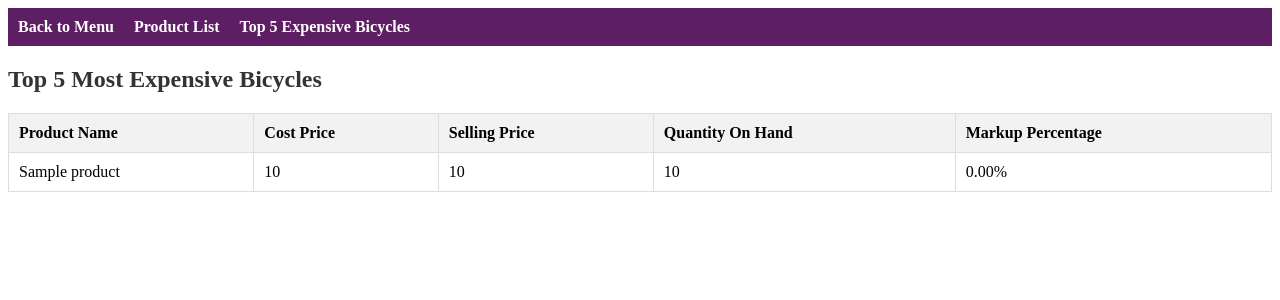
After one commit to Migi22/Sylvester_Bike_Shop, a PHP site: page /reports/top_expensive_bicycles.php in a window 1280 px wide. The commit adds this page. Shown: the top 300 px of the page. Run offline with PHP 8.4, Linux system fonts and the light colour scheme; tables that the repository leaves empty or names only in its code hold one stand-in row (values such as "Sample post").

Commit message:
top expensive added

```diff
--- a/product/index.php
+++ b/product/index.php
@@ -26,6 +26,7 @@ $stmt = $pdo->query($sql);
         <ul>
             <li><a href="/Sylvester_Bike_Shop">Back to Menu</a></li>
             <li><a href="add.php">Add Product</a></li>
+            <li><a href="../reports/top_expensive_bicycles.php">Top 5 Expensive Bicycles</a></li>
         </ul>
     </nav>
 
--- /dev/null
+++ b/reports/top_expensive_bicycles.php
@@ -0,0 +1,62 @@
+<?php
+// Include database connection
+include('../config/db_connection.php');
+
+// Query for the top 5 most expensive bicycles
+$sql = "SELECT product_name, cost_price, selling_price, quantity_on_hand,
+               ((selling_price - cost_price) / cost_price) * 100 AS markup_percentage
+        FROM product
+        ORDER BY selling_price DESC
+        LIMIT 5";
+
+$stmt = $pdo->query($sql);
+?>
+
+<!DOCTYPE html>
+<html lang="en">
+<head>
+    <meta charset="UTF-8">
+    <title>Top 5 Expensive Bicycles - Sylvester's Bike Shop</title>
+    <link rel="stylesheet" href="../assets/index.css">
+</head>
+<body>
+
+    <!-- Navigation Menu -->
+    <nav>
+        <ul>
+            <li><a href="/Sylvester_Bike_Shop">Back to Menu</a></li>
+            <li><a href="/Sylvester_Bike_Shop/product">Product List</a></li>
+            <li><a href="../reports/top_expensive_bicycles.php">Top 5 Expensive Bicycles</a></li>
+        </ul>
+    </nav>
+
+    <h2>Top 5 Most Expensive Bicycles</h2>
+
+    <?php
+    if ($stmt->rowCount() > 0) {
+        echo "<table border='1'>
+                <tr>
+                    <th>Product Name</th>
+                    <th>Cost Price</th>
+                    <th>Selling Price</th>
+                    <th>Quantity On Hand</th>
+                    <th>Markup Percentage</th>
+                </tr>";
+
+        while ($row = $stmt->fetch(PDO::FETCH_ASSOC)) {
+            echo "<tr>
+                    <td>" . $row['product_name'] . "</td>
+                    <td>" . $row['cost_price'] . "</td>
+                    <td>" . $row['selling_price'] . "</td>
+                    <td>" . $row['quantity_on_hand'] . "</td>
+                    <td>" . number_format($row['markup_percentage'], 2) . "%</td>
+                  </tr>";
+        }
+        echo "</table>";
+    } else {
+        echo "<p>No expensive bicycles found.</p>";
+    }
+    ?>
+
+</body>
+</html>
```
